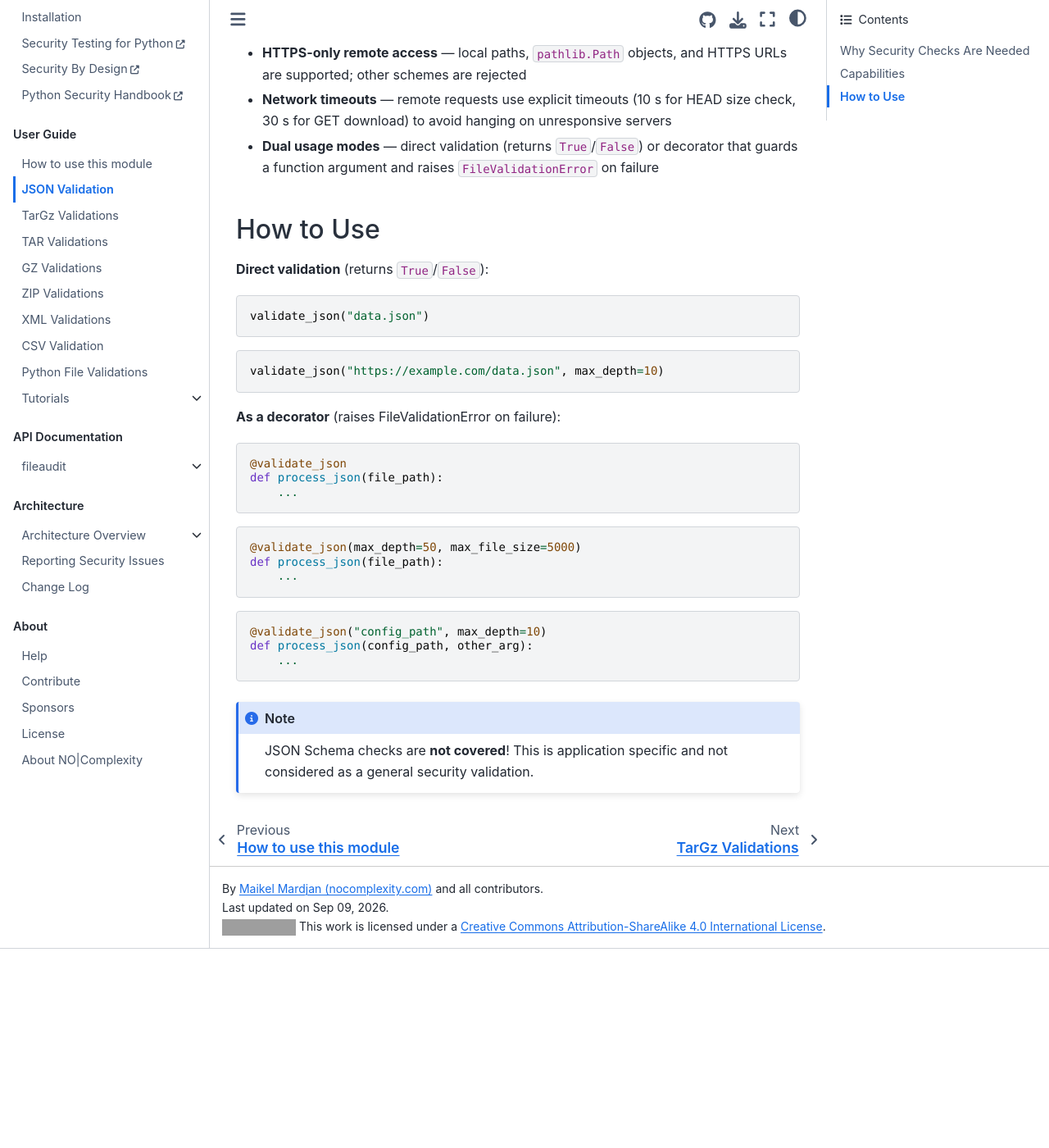
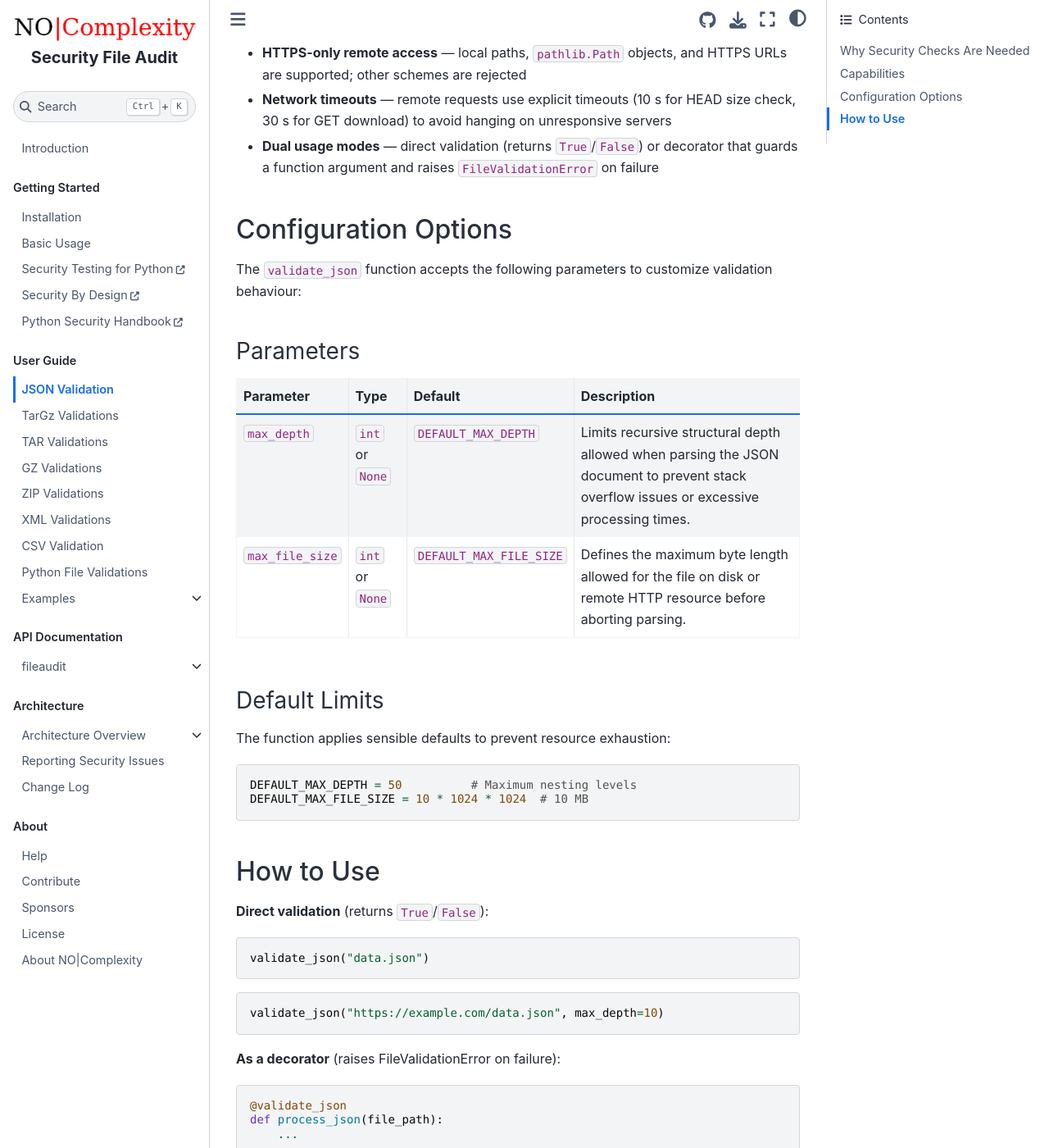
Before and after one commit to nocomplexity/fileaudit, a Jupyter Book: the page built from docs/json_validations.md, in a window 1280 px wide and 1400 px high, scrolled down 835 px. Shown: the whole window at 82% size. Built offline with Jupyter Book 1.0.4 settings and Sphinx 7.4.7 and the Sphinx Book theme 1.1.4, drawn with Linux system fonts in a browser that asks for light colours; before the commit the page ends 1992 px from its top, so only the background shows below that; some of the changed text lies outside the part shown; grey boxes are pictures that could not be loaded.

Commit message:
doc fixes

````diff
--- a/docs/_toc.yml
+++ b/docs/_toc.yml
@@ -5,6 +5,7 @@ parts:
 - caption: Getting Started
   chapters:
   - file: installation
+  - file: general_use
   - url: https://securitytesting.nocomplexity.com/
     title: Security Testing for Python
   - url: http://securitybydesign.nocomplexity.com/
@@ -14,7 +15,6 @@ parts:
 
 - caption: User Guide
   chapters:
-  - file: general_use
   - file: json_validations
   - file: targz_validations
   - file: tar_validations
--- a/docs/examples.md
+++ b/docs/examples.md
@@ -1,4 +1,4 @@
-# Tutorials
+# Examples
 
 ```{tableofcontents}
 ```
--- a/docs/general_use.md
+++ b/docs/general_use.md
@@ -1,4 +1,4 @@
-# How to use this module
+# Basic Usage
 
 This Python module performs security audits on various types of files.
 
--- a/docs/json_validations.md
+++ b/docs/json_validations.md
@@ -24,6 +24,30 @@ Be cautious when parsing JSON data from untrusted sources or third parties. From
 - **HTTPS-only remote access** — local paths, `pathlib.Path` objects, and HTTPS URLs are supported; other schemes are rejected
 - **Network timeouts** — remote requests use explicit timeouts (10 s for HEAD size check, 30 s for GET download) to avoid hanging on unresponsive servers
 - **Dual usage modes** — direct validation (returns `True`/`False`) or decorator that guards a function argument and raises `FileValidationError` on failure
+
+
+## Configuration Options
+
+The `validate_json` function accepts the following parameters to customize validation behaviour:
+
+
+### Parameters
+
+| Parameter | Type | Default | Description |
+|-----------|------|---------|-------------|
+| `max_depth` | `int` or `None` | `DEFAULT_MAX_DEPTH` | Limits recursive structural depth allowed when parsing the JSON document to prevent stack overflow issues or excessive processing times. |
+| `max_file_size` | `int` or `None` | `DEFAULT_MAX_FILE_SIZE` | Defines the maximum byte length allowed for the file on disk or remote HTTP resource before aborting parsing. |
+
+
+### Default Limits
+
+The function applies sensible defaults to prevent resource exhaustion:
+
+```python
+DEFAULT_MAX_DEPTH = 50          # Maximum nesting levels
+DEFAULT_MAX_FILE_SIZE = 10 * 1024 * 1024  # 10 MB
+```
+
 
 ## How to Use
 
@@ -57,6 +81,19 @@ def process_json(config_path, other_arg):
     ...
 ```
 
+```python
+
+# Bare decorator (validates the first argument)
+@validate_json
+def load_data(file_path: str):
+    pass
+
+# Custom constraints applied via factory
+@validate_json(max_depth=50, max_file_size=5000)
+def parse_payload(path: Path):
+    pass
+
+```
 
 :::{note}
 JSON Schema checks are **not covered**! This is application specific and not considered as a general security validation.
````
Also changed, not shown: 2 other files.
